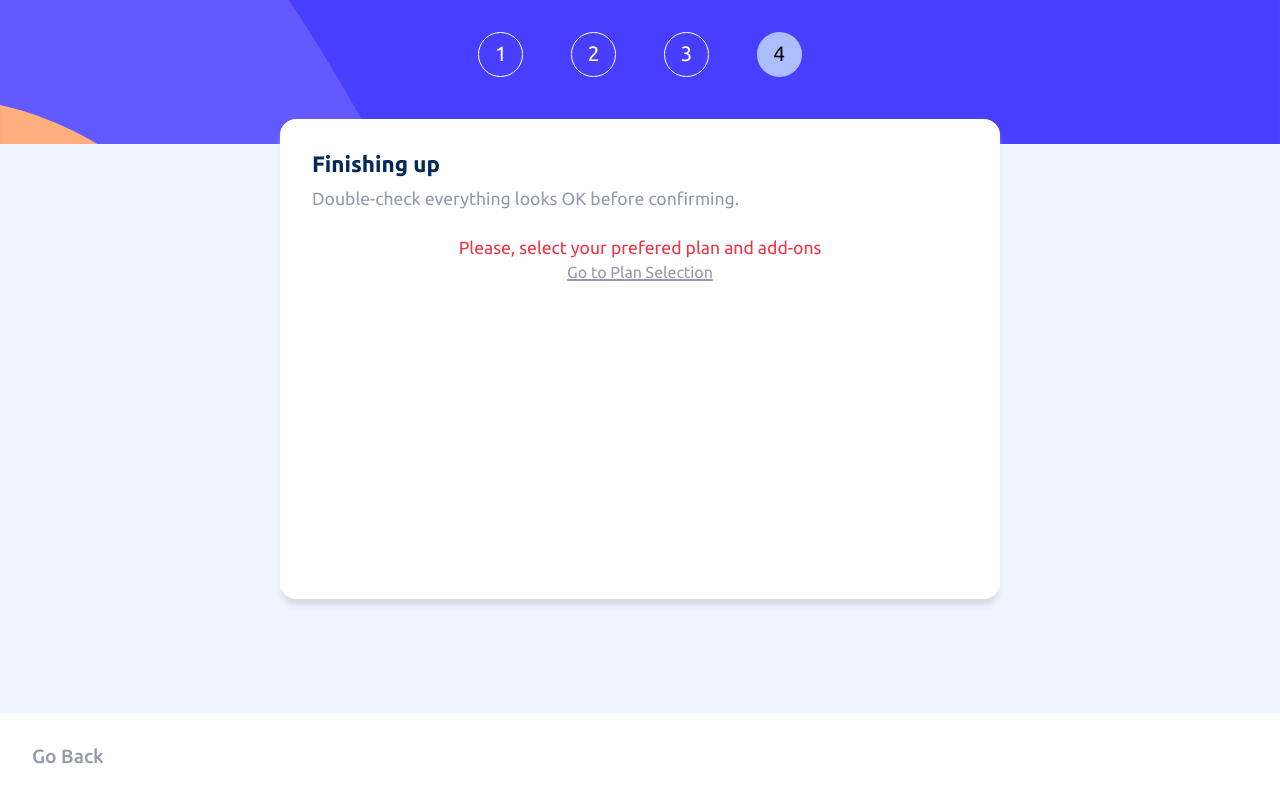
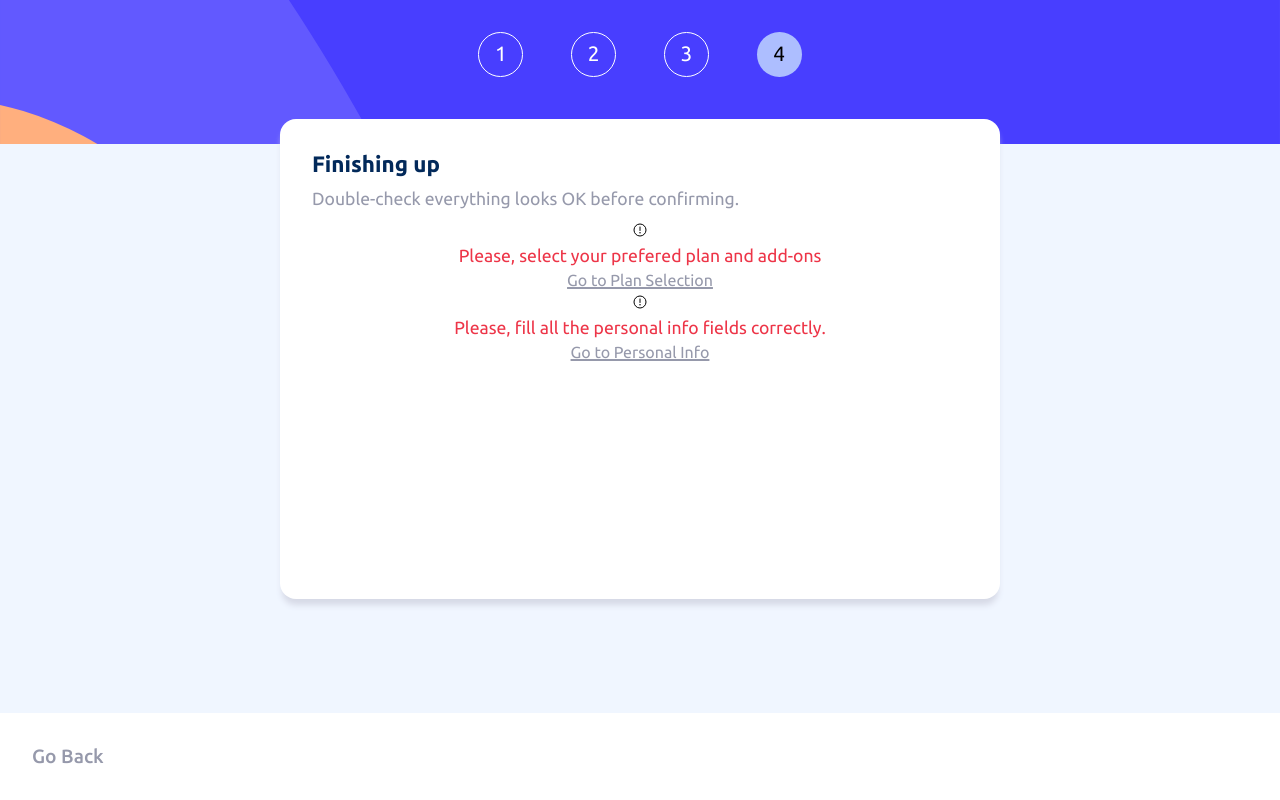
Before and after one commit to guicostads/gaming-platform-registration, a React (Vite) app: page /finish in a window 1280 px wide. Built offline with nearby package versions, Linux system fonts and the light colour scheme.

Commit message:
css, function and lib changes

```diff
--- a/package.json
+++ b/package.json
@@ -9,6 +9,8 @@
     "preview": "vite preview"
   },
   "dependencies": {
+    "phosphor-icons": "^1.4.2",
+    "phosphor-react": "^1.4.1",
     "react": "^18.2.0",
     "react-dom": "^18.2.0",
     "react-router-dom": "^6.9.0"
--- a/src/components/Finish.css
+++ b/src/components/Finish.css
@@ -53,11 +53,14 @@ a:hover {
   display: flex;
   flex-direction: column;
   line-height: 1.5rem;
-  padding: 1rem;
+
   border-radius: 1rem;
-  width: 100%;
   margin: 0 auto;
   text-align: center;
+}
+
+.finish .error-msg span {
+  width: 2rem;
 }
 
 .finish .error-msg p {
--- a/src/components/Finish.jsx
+++ b/src/components/Finish.jsx
@@ -1,9 +1,9 @@
 //Finish page info
-
 import { useContext } from "react";
 import { PageContext } from "../context/context";
 import { Link } from "react-router-dom";
 import "./Finish.css";
+import { WarningCircle } from "phosphor-react";
 
 const Finish = () => {
   const {
@@ -86,16 +86,19 @@ const Finish = () => {
       <div className="error-msg">
         {!activePlan && (
           <div>
-            <div>
-              <p>Please, select your prefered plan and add-ons</p>
-              <Link to="/plans">Go to Plan Selection</Link>
-            </div>
+            <WarningCircle />
+            <p>Please, select your prefered plan and add-ons</p>
+            <Link to="/plans">Go to Plan Selection</Link>
           </div>
         )}
         {(formState.usernameError ||
           formState.emailError ||
-          formState.phoneError) && (
+          formState.phoneError ||
+          !formState.username ||
+          !formState.email ||
+          !formState.phone) && (
           <div>
+            <WarningCircle />
             <p>Please, fill all the personal info fields correctly. </p>
             <Link to="/personalinfo">Go to Personal Info</Link>
           </div>
```
Also changed, not shown: 1 other file (tests, documents, lock files or other folders).
